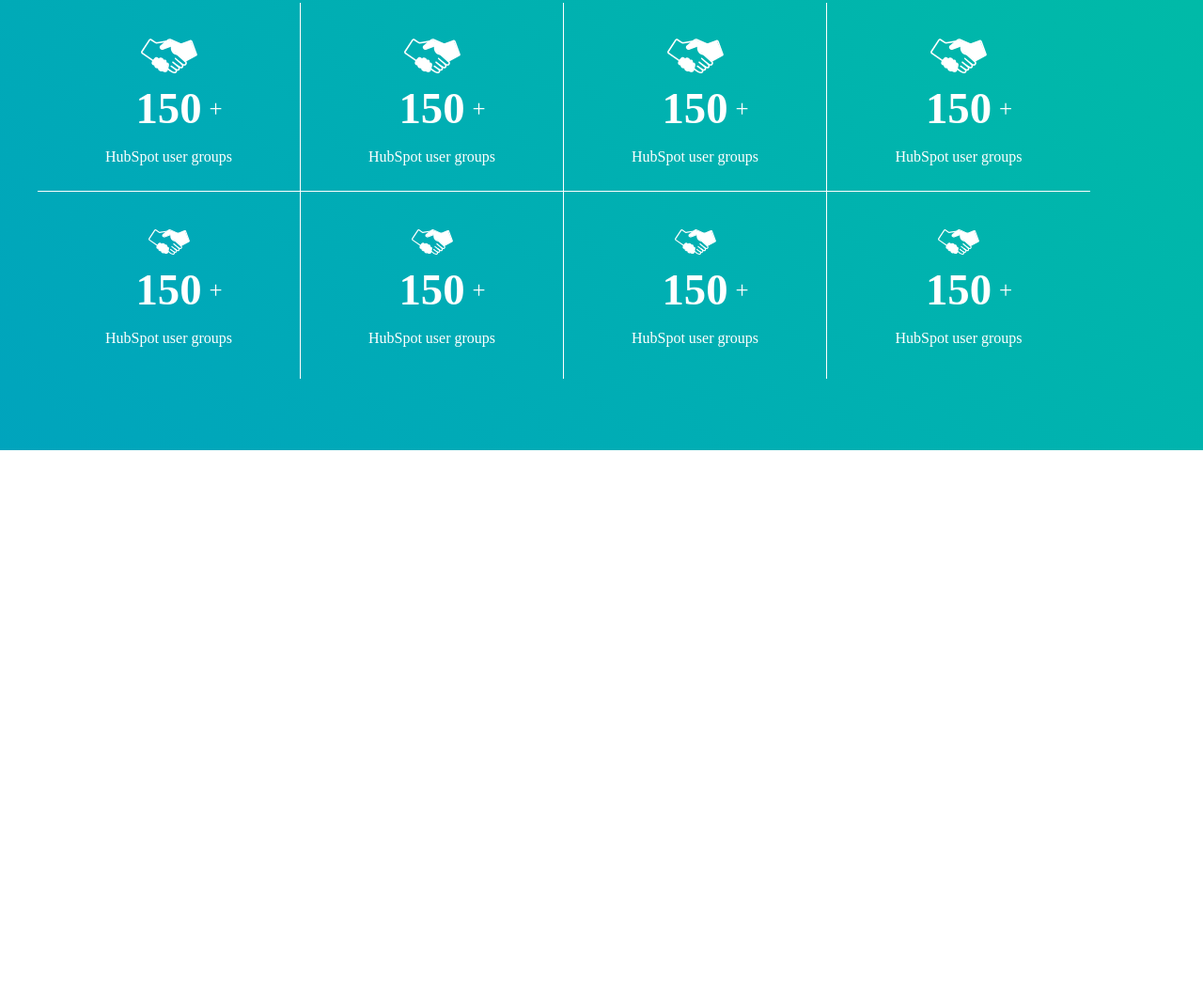
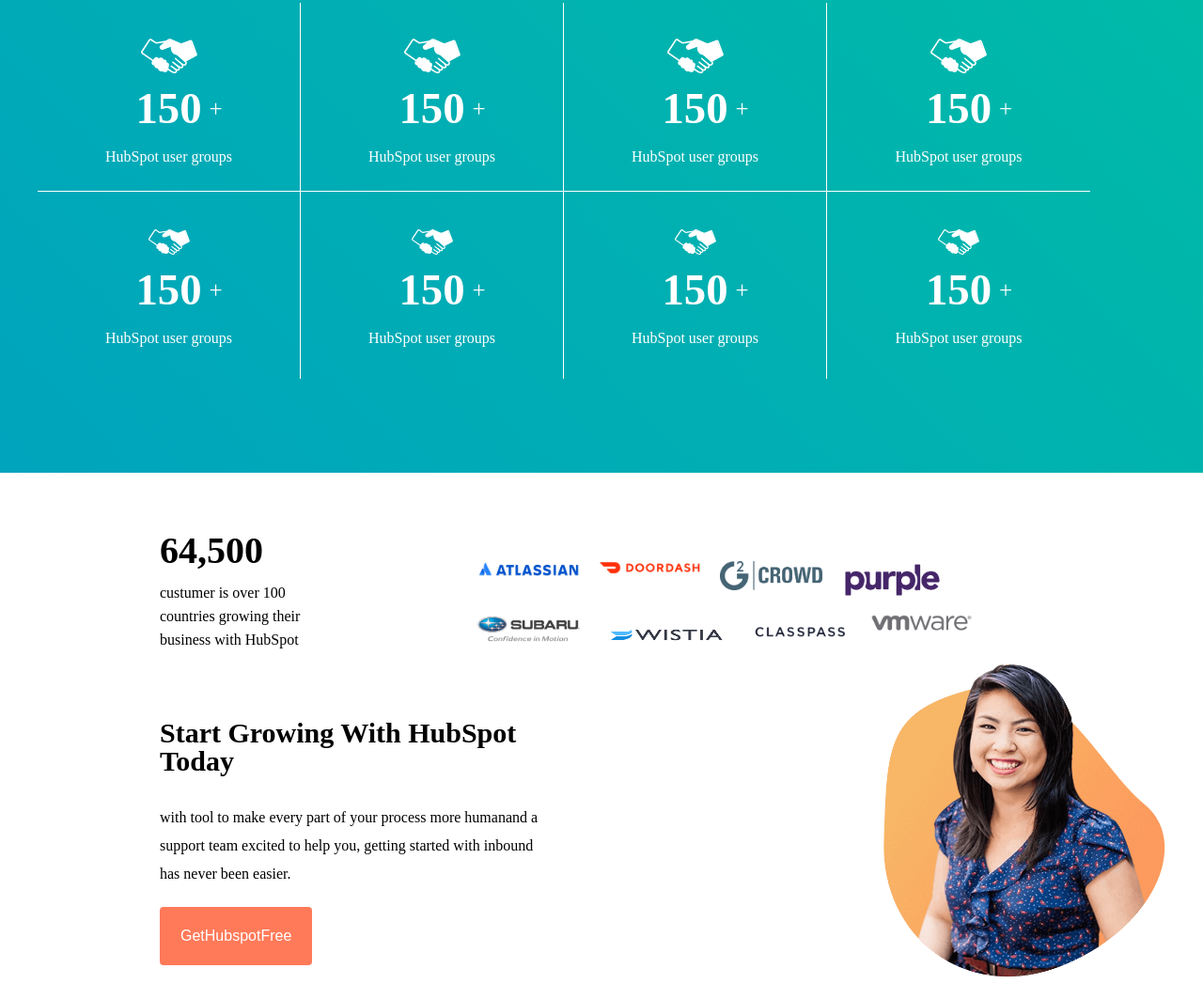
Before and after one commit to matteo23code/htmlcss-hubspot, a plain HTML site: page index.html in a window 1280 px wide. Shown: the part 2288-3335 px from the top of the page at 94% size. Before the commit the page ends 2767 px from the top, so only its background shows below. Drawn offline with Linux system fonts and the light colour scheme.

Commit message:
secondo sectio terminato da fare refactoring

```diff
--- a/css/style.css
+++ b/css/style.css
@@ -286,12 +286,11 @@ select{
 .learn-and-grow{
   background: linear-gradient(45deg,#00a4bd,#00bda5);
   width: 100%;
-  height: 700px;
 }
 
 .learngrow-contain{
   width: 100%;
-  height: 400px;
+  height: 500px;
   margin: 0 auto;
 }
 
@@ -349,3 +348,50 @@ select{
 .box-top:nth-child(4){
   border:none;
 }
+
+.number64{
+  width: 15%;
+  text-align: left;
+  padding: 10px 10px;
+  margin: 5% 0 0 10%;
+  line-height: 25px;
+}
+
+.number64 h2{
+  font-size: 40px;
+  padding-bottom: 20px;
+}
+
+.sponsor{
+  width: 51%;
+  margin: 7% 10% 0 0;
+}
+
+.icon img{
+  width: 129px;
+  padding: 10px 20px 0 0;
+}
+
+.wistia img{
+  width: 160px;
+  height: 60px;
+  padding-left: 10px;
+}
+
+.growing{
+  width: 36%;
+  margin: 5% 0 0 10%;
+  text-align: left;
+  line-height: 30px;
+  padding: 0 10px;
+}
+
+.growing h2{
+  font-size: 30px;
+  padding-bottom: 30px;
+}
+
+.image img{
+  width: 300px;
+  height: 335px;
+}
--- a/index.html
+++ b/index.html
@@ -133,9 +133,9 @@
       <section class="learn-and-grow">
           <div class="container clearfix">
             <div class="title-section">
-            <h2>Learn and grow with award-winning suppord and a thriving community<br>behind you.</h2>
-            <p>Yuo don't have to go it alone.Master the inbound methodology and get the most out of your tools with hubaspot's legendary customer support team and community<br>of thousand of marketing  and sales pros just like you.</p>
-          </div>
+              <h2>Learn and grow with award-winning suppord and a thriving community<br>behind you.</h2>
+              <p>Yuo don't have to go it alone.Master the inbound methodology and get the most out of your tools with hubaspot's legendary customer support team and community<br>of thousand of marketing  and sales pros just like you.</p>
+            </div>
             <div class="learngrow-contain">
               <div class="fl box-top">
                 <img src="img/handshake.svg" alt="">
@@ -187,9 +187,51 @@
               </div>
             </div>
           </div>
+        </section>
+        <section class="start-growing">
+            <div class="container clearfix">
+              <div class="boxstart">
+                <div class=" fl number64">
+                  <h2>64,500</h2>
+                  <p>custumer is over 100<br>countries growing their<br>business with HubSpot</p>
+                </div>
+                <div class=" fr sponsor">
+                  <div class=" fl atlassian icon">
+                    <img src="img/atlassian.png" alt="">
+                  </div>
+                  <div class=" fl doordash icon">
+                    <img src="img/doordash.png" alt="">
+                  </div>
+                  <div class=" fl crowd icon">
+                    <img src="img/g2crowd5.png" alt="">
+                  </div>
+                  <div class=" fl purple icon">
+                    <img src="img/purple.png" alt="">
+                  </div>
+                  <div class=" fl subaru icon">
+                    <img src="img/subaru.webp" alt="">
+                  </div>
+                  <div class=" fl wistia icon">
+                    <img src="img/wistia.png" alt="">
+                  </div>
+                  <div class=" fl classpass icon">
+                    <img src="img/classpass.webp" alt="">
+                  </div>
+                  <div class=" fl vmware icon">
+                    <img src="img/vmware.webp" alt="">
+                  </div>
+                </div>
+              <div class=" fl growing">
+                <h2>Start Growing With HubSpot Today</h2>
+                <p>with tool to make every part of your process more humanand a support team excited to help you, getting started with inbound has never been easier.</p>
+                <button class="gethub jumbo1" type="button" name="button">GetHubspotFree</button>
+              </div>
+              <div class=" fr image">
+                <img src="img/woman.webp" alt="">
+
+              </div>
+            </div>
+          </div>
       </section>
-
-
-
   </body>
 </html>
```
Also changed, not shown: img/atlassian.png (added), img/doordash.png (added), img/g2crowd5.png (added), img/purple.png (added), img/vmware.webp (added), img/wistia.png (added).
